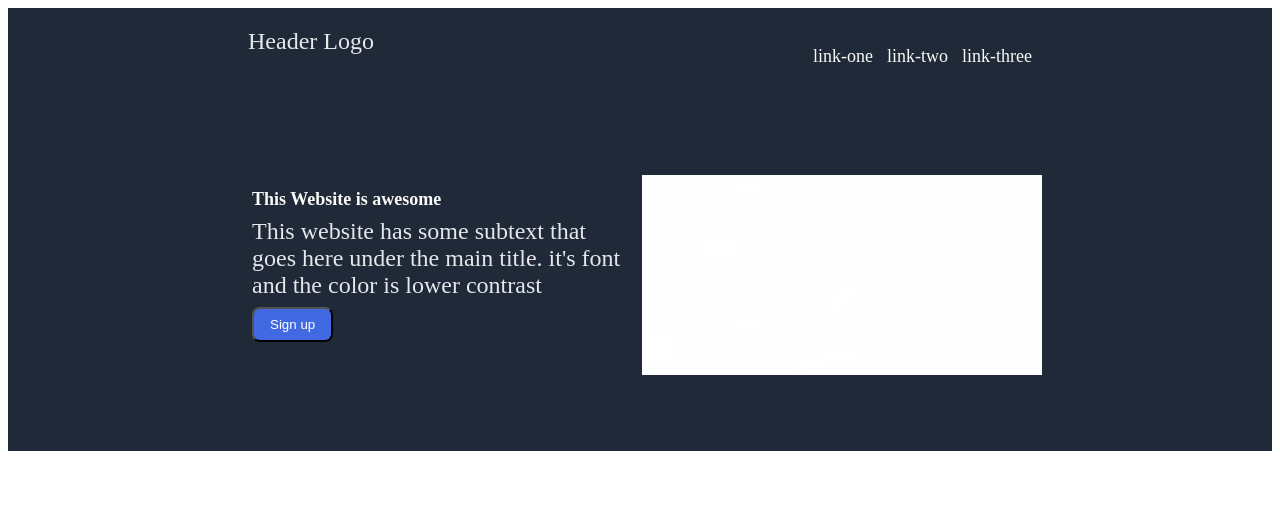
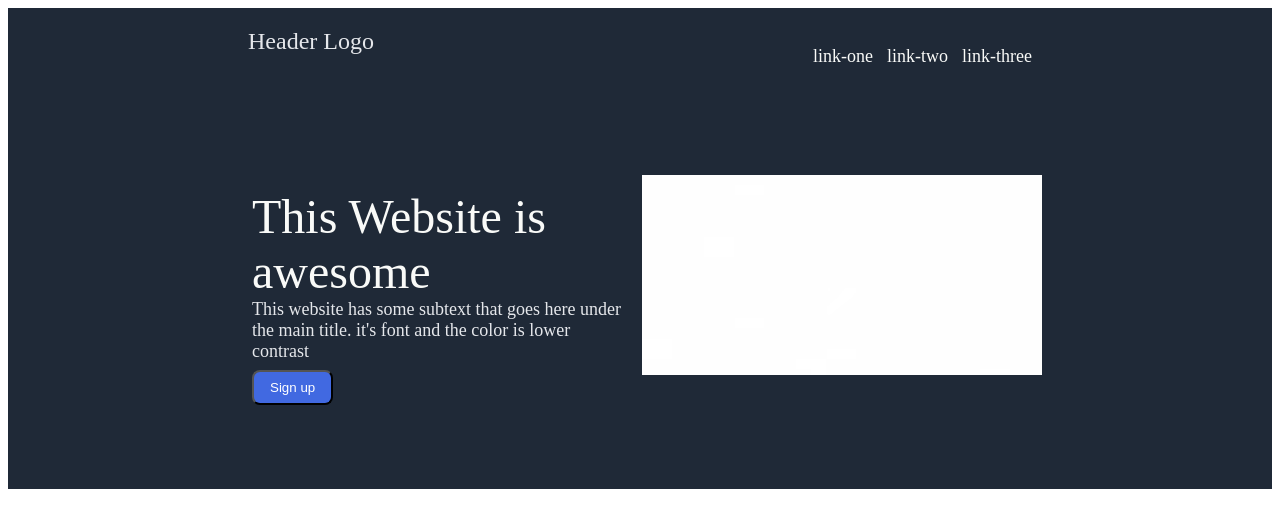
Before and after one commit to waruimoojin/Landing-page, a plain HTML site: page index.html in a window 1280 px wide. Drawn offline with Linux system fonts and the light colour scheme.

Commit message:
commit css

```diff
--- a/style.css
+++ b/style.css
@@ -58,16 +58,11 @@ ul {
 
 
 
-  .header1{
 
 
-    font-size: 18px;
-    font-weight: 700;
-    margin-bottom: 8px;
-  }
-
 .testing{
-
+  font-size: 18px;
+  color: #E5E7EB;
   margin: 14px;
 }
 
```
